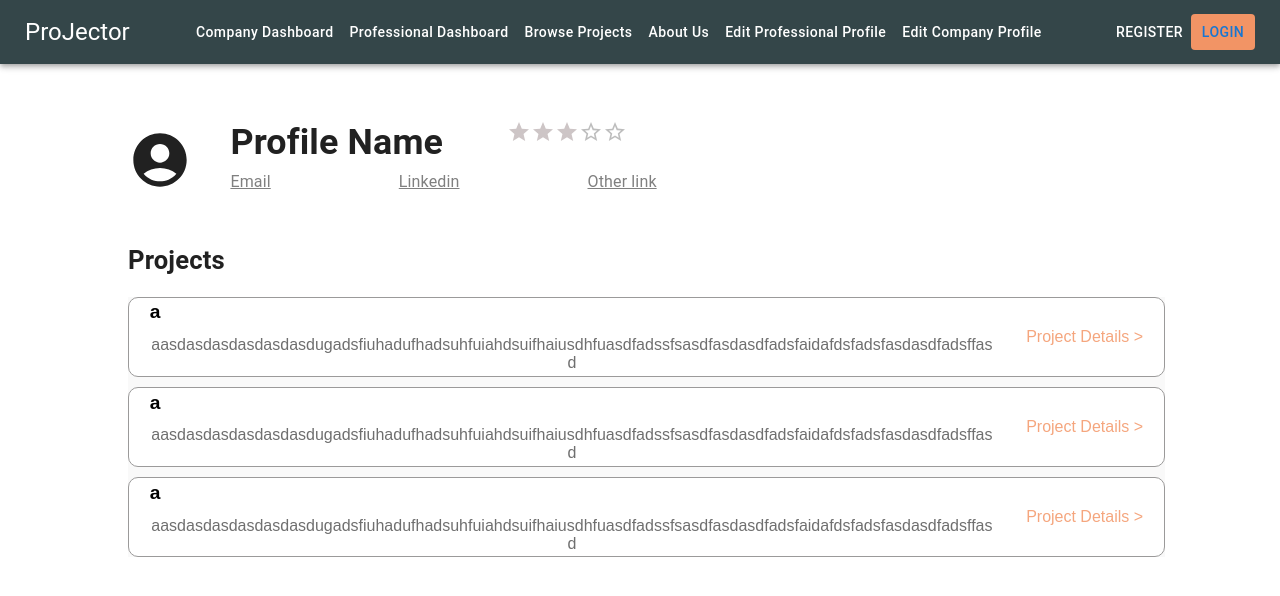
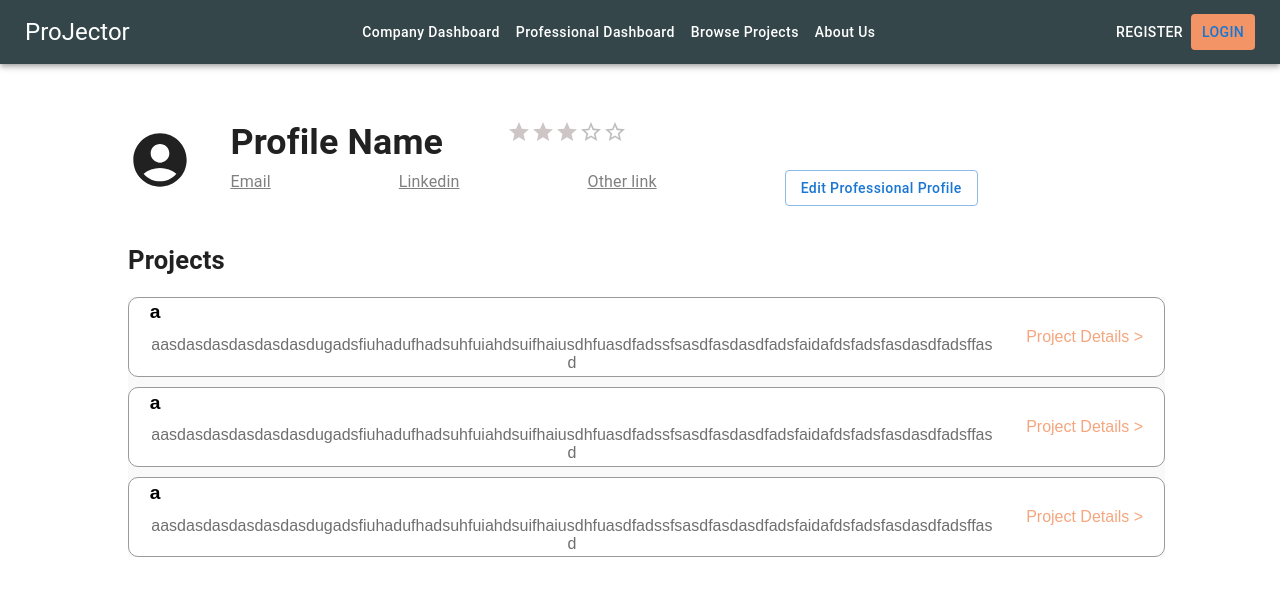
Before and after one commit to milliehigh/ProJector, a React (Vite) app in the folder frontend/: page /companyprofile in a window 1280 px wide. Shown: the top 596 px of the page. Built offline with nearby package versions, Linux system fonts and the light colour scheme.

Commit message:
link pages

```diff
--- a/frontend/src/components/Header.jsx
+++ b/frontend/src/components/Header.jsx
@@ -43,6 +43,13 @@ function Header() {
         return <Navigate to="/" />
     }
 
+    function viewProfile() {
+        // if professional
+        navigate('proprofile')
+        // if company
+        // navigate('companyprofile')
+    }
+
     return (
         <Box sx={{ flexGrow: 1 }}>
             <CssBaseline />
@@ -61,8 +68,8 @@ function Header() {
                 <Button name="proDashbaord" color="inherit" onClick={() => { navigate('prodashbaord') }} sx={{ textTransform: 'none' }}>Professional Dashboard</Button>
                 <Button name="allProjects" color="inherit" onClick={() => { navigate('allprojects') }} sx={{ textTransform: 'none' }}>Browse Projects</Button>
                 <Button name="aboutus" color="inherit" onClick={() => { navigate('aboutus') }} sx={{ textTransform: 'none' }}>About Us</Button>
-                <Button name="editprofessionalprofile" color="inherit" onClick={() => { navigate('editprofessionalprofile') }} sx={{ textTransform: 'none' }}>Edit Professional Profile</Button>
-                <Button name="editcompanyprofile" color="inherit" onClick={() => { navigate('editcompanyprofile') }} sx={{ textTransform: 'none' }}>Edit Company Profile</Button>
+                {/* <Button name="editprofessionalprofile" color="inherit" onClick={() => { navigate('editprofessionalprofile') }} sx={{ textTransform: 'none' }}>Edit Professional Profile</Button>
+                <Button name="editcompanyprofile" color="inherit" onClick={() => { navigate('editcompanyprofile') }} sx={{ textTransform: 'none' }}>Edit Company Profile</Button> */}
             </Box>
 
                 {/* <Button name="logoutBtn" color="inherit" onClick={logout}>Logout</Button> */}
@@ -119,7 +126,7 @@ function Header() {
                 transformOrigin={{ horizontal: 'right', vertical: 'top' }}
                 anchorOrigin={{ horizontal: 'right', vertical: 'bottom' }}
             >
-                <MenuItem onClick={handleClose}>
+                <MenuItem onClick={viewProfile}>
                  Profile
                 </MenuItem>
                 <Divider />
--- a/frontend/src/components/ProfileHeader.jsx
+++ b/frontend/src/components/ProfileHeader.jsx
@@ -1,14 +1,18 @@
 import * as React from 'react';
 import styles from '../styles/ProfileHeader.module.css'
-import { Link } from 'react-router-dom';
+import { Link, useNavigate, Navigate } from 'react-router-dom';
 import AccountCircleIcon from '@mui/icons-material/AccountCircle';
 import CustomisedRating from './CustomisedRating';
+import { AppBar, Box, Button, Typography, Toolbar, CssBaseline } from '@mui/material';
+
+
 
 const ProfileHeader  = () => {
+    const navigate = useNavigate();
     return (
         <div className={styles.ProfileHeaderBar}>
             <AccountCircleIcon className={styles.ProfileHeaderProfilePic}/>
-            <div class={styles.ProfileHeaderContent}>
+            <div className={styles.ProfileHeaderContent}>
                 <div className={styles.ProfileHeaderNameAndRating}>
                     <h1 className={styles.ProfileHeaderName}>Profile Name</h1>
                     <div className={styles.ProfileHeaderRaitingBox}>
@@ -20,6 +24,10 @@ const ProfileHeader  = () => {
                     <Link to="/companydashboard" className={styles.ProfileHeaderLink}>Email</Link>
                     <Link to="/companydashboard" className={styles.ProfileHeaderLink}>Linkedin</Link>
                     <Link to="/companydashboard" className={styles.ProfileHeaderLink}>Other link</Link>
+                    {/* if professional */}
+                    <Button name="editprofessionalprofile" onClick={() => { navigate('/editprofessionalprofile') }} sx={{ textTransform: 'none' }} variant="outlined">Edit Professional Profile</Button>
+                    {/* if company
+                    <Button name="editcompanyprofile" variant="outlined" onClick={() => { navigate('/editcompanyprofile') }} sx={{ textTransform: 'none' }}>Edit Company Profile</Button> */}
                 </div>
             </div>
         </div>
--- a/frontend/src/pages/EditCompanyProfile.jsx
+++ b/frontend/src/pages/EditCompanyProfile.jsx
@@ -1,6 +1,7 @@
 import React from 'react';
 import PropTypes from 'prop-types';
 import '../styles/Professional/EditProfile.css'
+import { ACCESS_TOKEN } from "../constants";
 
 import {
   useNavigate,
@@ -14,6 +15,7 @@ const EditCompanyProfile = (props) => {
   const [phoneNumber, setNewPhoneNumber] = React.useState('');
   const [linkedin, setNewLinkedin] = React.useState('');
   const [companyWebsite, setNewCompanyWebsite] = React.useState('');
+  const [token, setToken] = React.useState(localStorage.getItem(ACCESS_TOKEN));
 
   const navigate = useNavigate();
 
--- a/frontend/src/pages/Professional/ProfessionalProfile.jsx
+++ b/frontend/src/pages/Professional/ProfessionalProfile.jsx
@@ -28,7 +28,7 @@ const ProfessionalProfile = () => {
                 </div>
             </div>
             <h1 className={styles.ProfessionalProfileBodyTitle}>Projects</h1>
-            <div class={styles.ProfessionalProfileProjectList}>
+            <div className={styles.ProfessionalProfileProjectList}>
                 {ProjectCard("a", "aasdasdasdasdasdasdugadsfiuhadufhadsuhfuiahdsuifhaiusdhfuasdfadssfsasdfasdasdfadsfaidafdsfadsfasdasdfadsffasd")}
                 {ProjectCard("a", "aasdasdasdasdasdasdugadsfiuhadufhadsuhfuiahdsuifhaiusdhfuasdfadssfsasdfasdasdfadsfaidafdsfadsfasdasdfadsffasd")}
                 {ProjectCard("a", "aasdasdasdasdasdasdugadsfiuhadufhadsuhfuiahdsuifhaiusdhfuasdfadssfsasdfasdasdfadsfaidafdsfadsfasdasdfadsffasd")}
```
Also changed, not shown: 1 other file (tests, documents, lock files or other folders).
